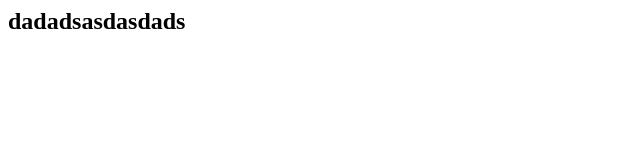
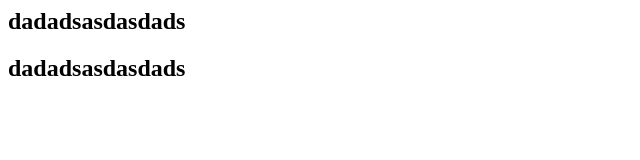
Before and after one commit to MySweetDecadance/Site, a plain HTML site: page index.html in a window 1280 px wide. Shown: the whole page, without its empty margins (0-640 px from the left). Drawn offline with Linux system fonts and the light colour scheme.

Commit message:
mycommit2

```diff
--- a/index.html
+++ b/index.html
@@ -1 +1,2 @@
 <h2 class="asdsda">dadadsasdasdads</h2>
+<h2 class="asdsda">dadadsasdasdads</h2>
```
